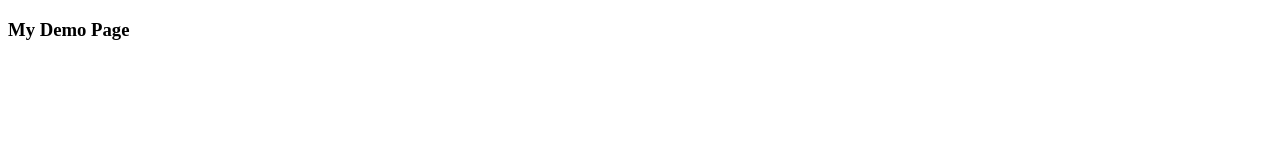
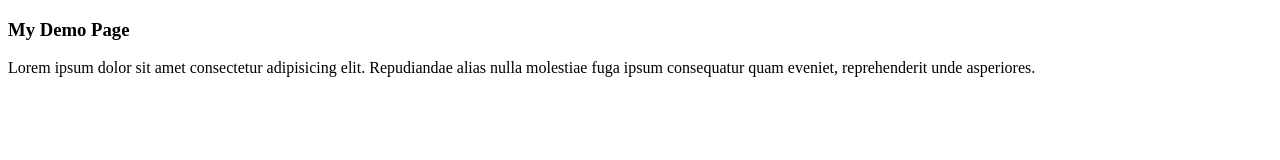
Before and after one commit to ralwebdev/gittuto, a plain HTML site: page index.html in a window 1280 px wide. Drawn offline with Linux system fonts and the light colour scheme.

Commit message:
<p> tag added

```diff
--- a/index.html
+++ b/index.html
@@ -8,6 +8,7 @@
 <body>
 
     <h3>My Demo Page</h3>
+    <p>Lorem ipsum dolor sit amet consectetur adipisicing elit. Repudiandae alias nulla molestiae fuga ipsum consequatur quam eveniet, reprehenderit unde asperiores.</p>
 
 </body>
 </html>
```
